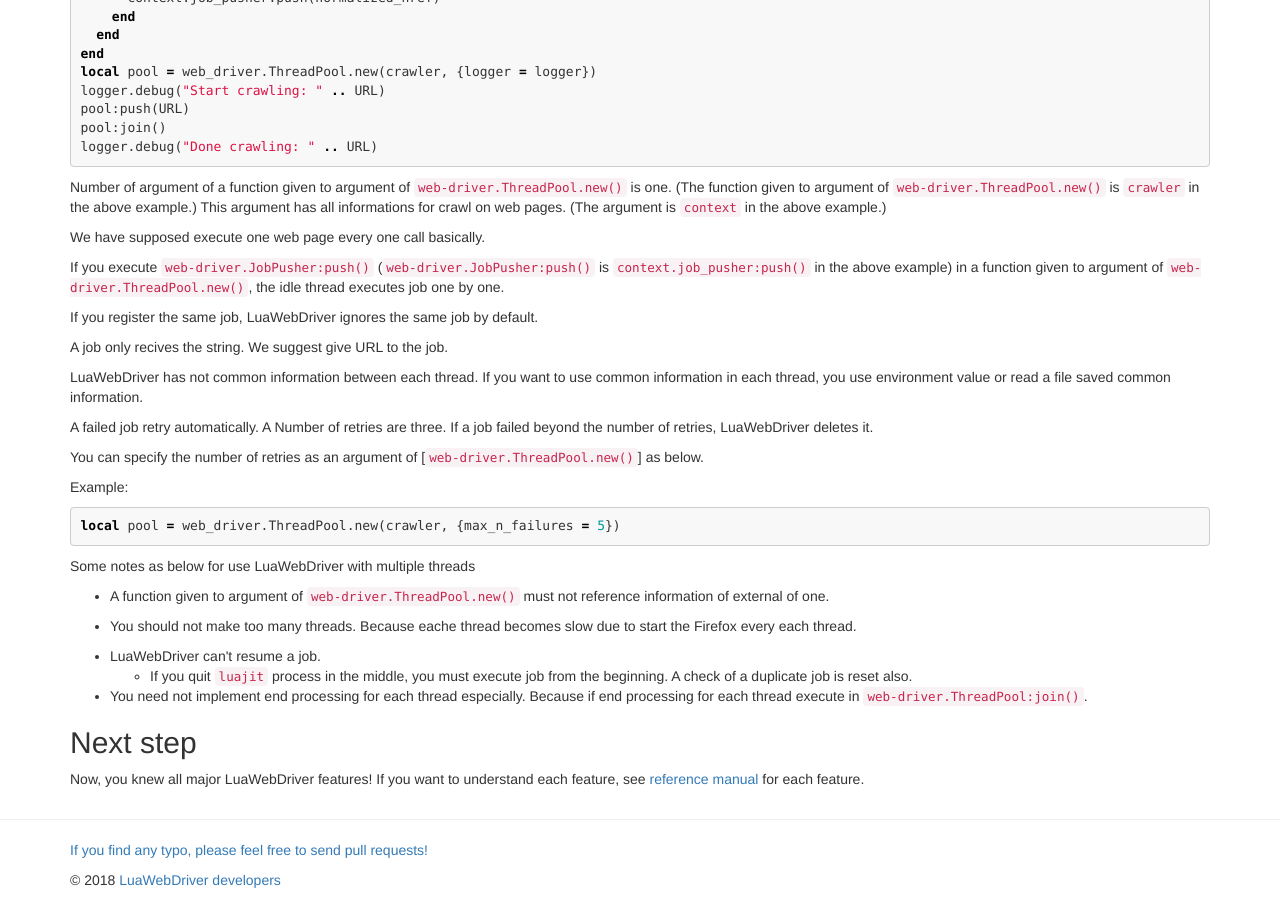
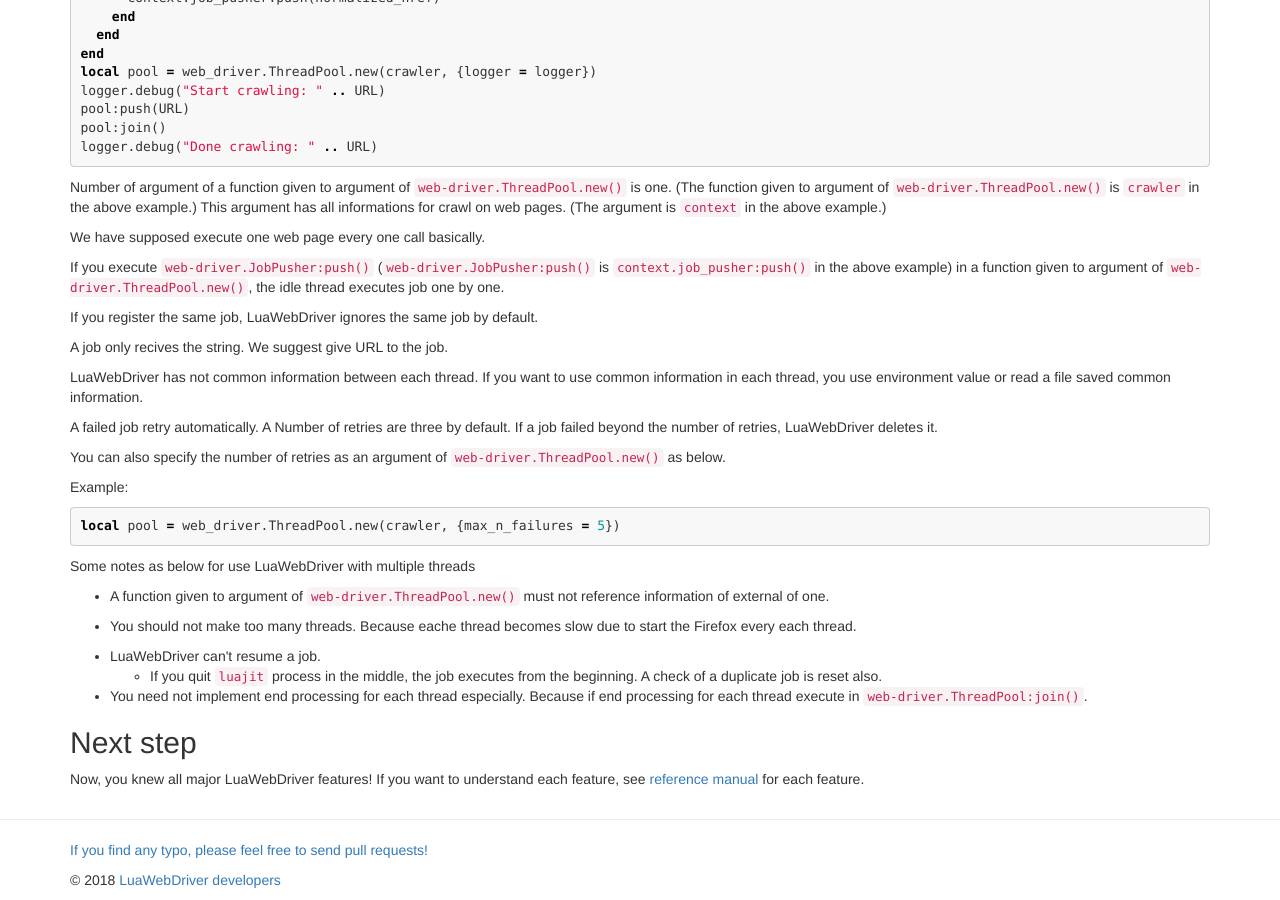
Before and after one commit to clear-code/lua-web-driver, a Jekyll site: the page built from docs/tutorial/index.md, in a window 1280 px wide and 900 px high, scrolled down 5508 px. Built offline with Jekyll 4.4.1, drawn with Linux system fonts in a browser that asks for light colours.

Commit message:
doc tutorial: fix typos

```diff
--- a/docs/tutorial/index.md
+++ b/docs/tutorial/index.md
@@ -349,10 +349,10 @@
 LuaWebDriver has not common information between each thread.
 If you want to use common information in each thread, you use environment value or read a file saved common information.
 
-A failed job retry automatically. A Number of retries are three.
+A failed job retry automatically. A Number of retries are three by default.
 If a job failed beyond the number of retries, LuaWebDriver deletes it.
 
-You can specify the number of retries as an argument of [`web-driver.ThreadPool.new()`] as below.
+You can also specify the number of retries as an argument of [`web-driver.ThreadPool.new()`][thread-pool-new] as below.
 
 Example:
 
@@ -367,7 +367,7 @@
 * You should not make too many threads. Because eache thread becomes slow due to start the Firefox every each thread.
 
 * LuaWebDriver can't resume a job.
-  * If you quit `luajit` process in the middle, you must execute job from the beginning. A check of a duplicate job is reset also.
+  * If you quit `luajit` process in the middle, the job executes from the beginning. A check of a duplicate job is reset also.
 
 * You need not implement end processing for each thread especially. Because if end processing for each thread execute in [`web-driver.ThreadPool:join()`][thread-pool-join].
 
```
